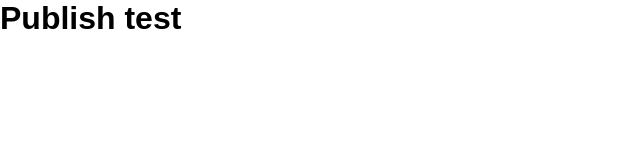
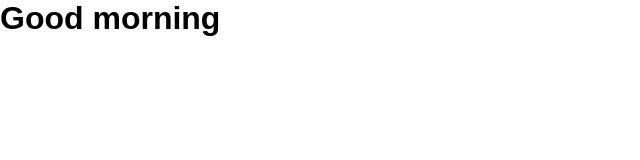
Before and after one commit to AscendTraining/AscendTraining, a plain HTML site: page index.html in a window 1280 px wide. Shown: the whole page, without its empty margins (0-640 px from the left). Drawn offline with Linux system fonts and the light colour scheme.

Commit message:
Update index.html
changed headline

```diff
--- a/index.html
+++ b/index.html
@@ -8,6 +8,7 @@
     <link rel="stylesheet" href="style.css">
 </head>
 <body>
-    <h1>Publish test</h1>
+    <h1>Good morning</h1>
+
 </body>
 </html>
```
